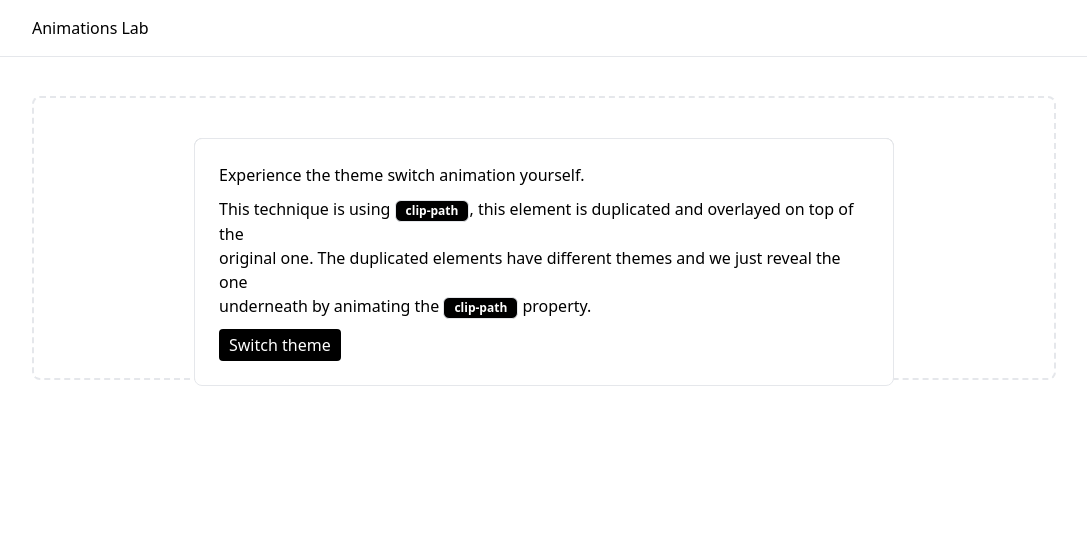
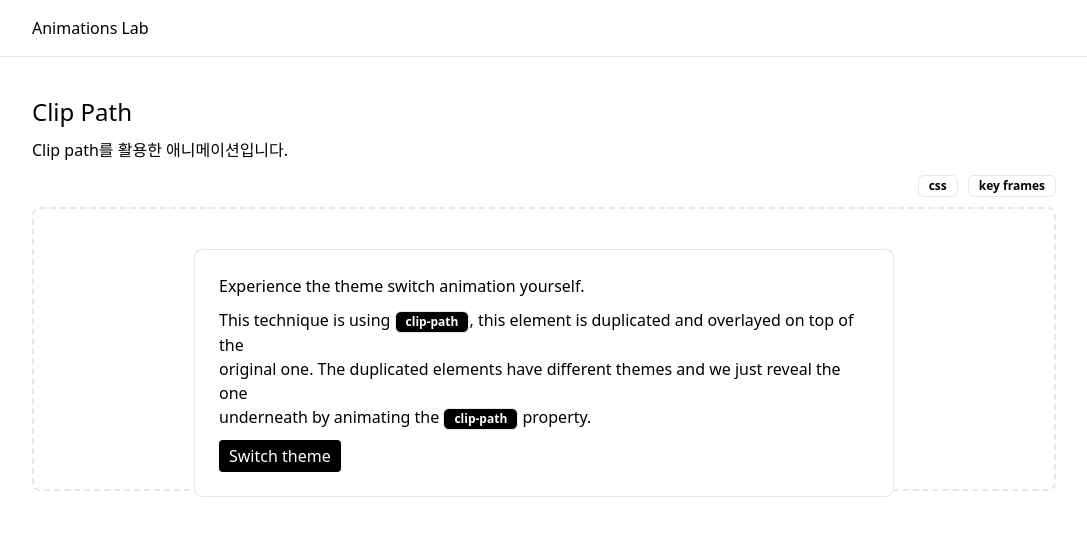
Before and after one commit to GreattitJY/animations-lab, a React (Vite) app: page / in a window 1280 px wide. Shown: the top 536 px of the page, without its empty margins (96-1183 px from the left). Built offline with nearby package versions, Linux system fonts and the light colour scheme.

Commit message:
wip: clip path content needs to be added

```diff
--- a/src/components/clip-path/index.tsx
+++ b/src/components/clip-path/index.tsx
@@ -1,10 +1,17 @@
 import "./styles.css";
 import Example from "./example";
 import Showcase from "../_common/showcase";
+import Badge from "../_common/badge";
 
 export default function ClipPath() {
   return (
-    <div className="">
+    <div className="flex flex-col gap-2.5">
+      <h2 className="text-2xl">Clip Path</h2>
+      <p>Clip path를 활용한 애니메이션입니다.</p>
+      <div className="ml-auto space-x-2.5">
+        <Badge>css</Badge>
+        <Badge>key frames</Badge>
+      </div>
       <Showcase>
         <Example />
       </Showcase>
```
